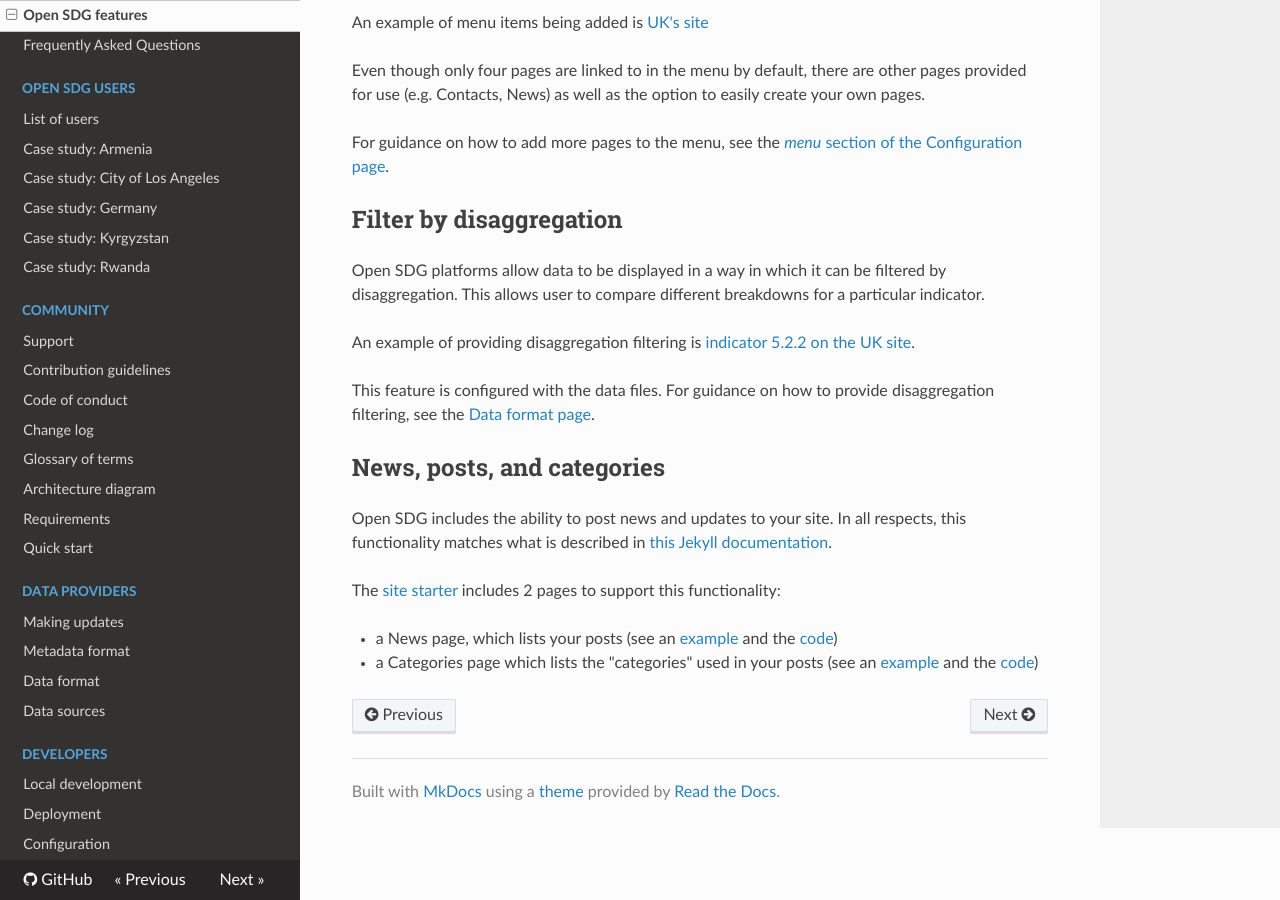
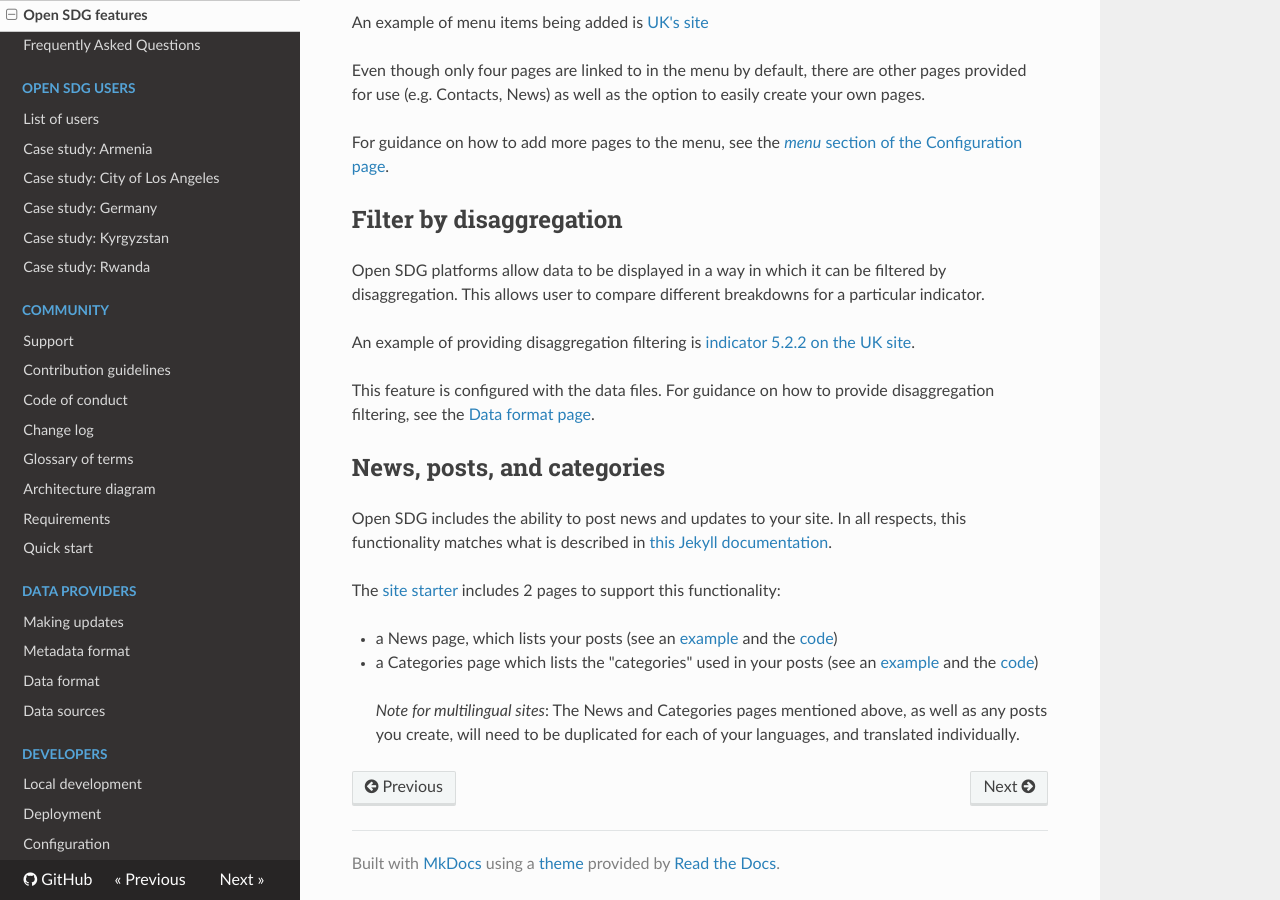
Before and after one commit to open-sdg/open-sdg, an MkDocs documentation site: the page built from docs/open-sdg-features.md, in a window 1280 px wide and 900 px high, scrolled down 2381 px. Built offline with MkDocs 1.6.1, drawn with Linux system fonts in a browser that asks for light colours; nearby versions of some CDN libraries; old or Windows-style settings are respelled for this version of MkDocs.

Commit message:
Document that news/categories pages are not automatically translated

```diff
--- a/docs/open-sdg-features.md
+++ b/docs/open-sdg-features.md
@@ -81,3 +81,7 @@ The [site starter](https://github.com/open-sdg/open-sdg-site-starter) includes 2
 
 * a News page, which lists your posts (see an [example](https://open-sdg.github.io/open-sdg-site-starter/news/) and the [code](https://github.com/open-sdg/open-sdg-site-starter/blob/develop/_pages/news.md))
 * a Categories page which lists the "categories" used in your posts (see an [example](https://open-sdg.github.io/open-sdg-site-starter/categories/) and the [code](https://github.com/open-sdg/open-sdg-site-starter/blob/develop/_pages/categories.md))
+
+> *Note for multilingual sites*: The News and Categories pages mentioned above, as
+> well as any posts you create, will need to be duplicated for each of your
+> languages, and translated individually.
```
